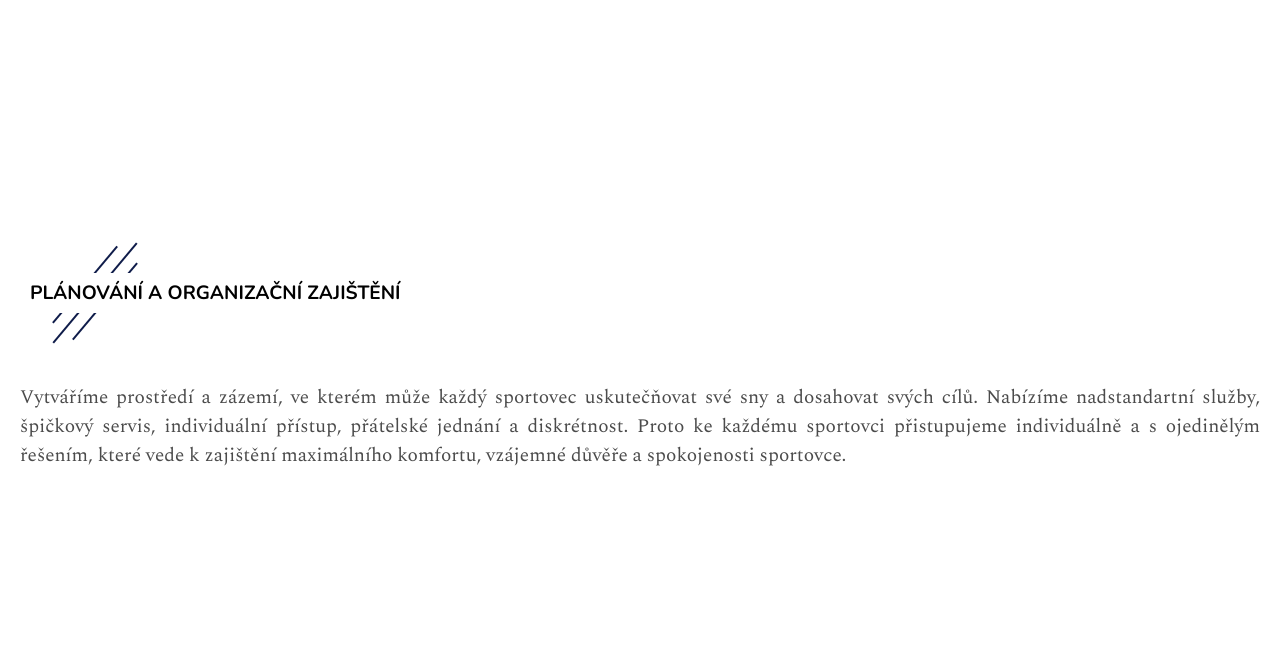
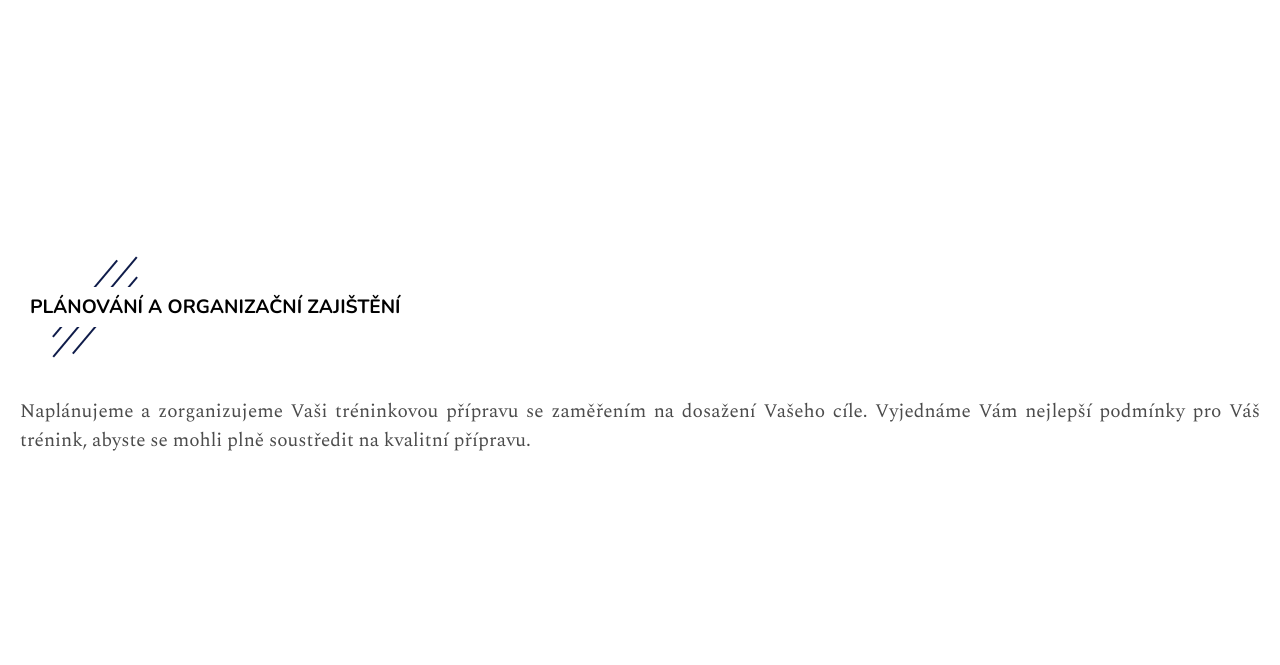
Before and after one commit to Eleansphere/Golf, a PHP site: page /index-cs.php in a window 1280 px wide. Shown: the part 1592-2257 px from the top of the page. Run offline with PHP 8.4, Linux system fonts and the light colour scheme; some libraries are stand-ins or nearby versions.

Commit message:
change_3_10

```diff
--- a/parts/en/slidepanel-en.php
+++ b/parts/en/slidepanel-en.php
@@ -1,6 +1,6 @@
 <div class="video-filter">
     <div class="slideshow-large-text">
-        WE WILL HELP YOUR <p class="slideshow-title-text">CAREER</p> GROW!
+        HELPING RISING STARS TO REACH <p class="slideshow-title-text">THEIR</p> POTENCIAL!
     </div>
 </div>
 
--- a/parts/investice-cs.php
+++ b/parts/investice-cs.php
@@ -11,7 +11,7 @@
 <div class="video-2-filter">
     <div class="all-flex-center">
         <div class="investice-article all-flex-center">
-           <p> Pokud máte jakýkoliv dotaz, neváhejte nás kontaktovat, prostřednictvím kontaktního formuláře.</p>
+           <p> Pokud máte jakýkoliv dotaz, neváhejte nás kontaktovat, prostřednictvím formuláře.</p>
         </div>
 
     </div>
--- a/parts/servicesSlideshow-cs.php
+++ b/parts/servicesSlideshow-cs.php
@@ -110,11 +110,11 @@
 <script>
     const article1 = {
         title: "PLÁNOVÁNÍ A ORGANIZAČNÍ ZAJIŠTĚNÍ",
-        text: "Vytváříme prostředí a zázemí, ve kterém může každý sportovec uskutečňovat své sny a dosahovat svých cílů. Nabízíme nadstandartní služby, špičkový servis, individuální přístup, přátelské jednání a diskrétnost. Proto ke každému sportovci přistupujeme individuálně a s ojedinělým řešením, které vede k zajištění maximálního komfortu, vzájemné důvěře a spokojenosti sportovce."
+        text: "Naplánujeme a zorganizujeme Vaši tréninkovou přípravu se zaměřením na dosažení Vašeho cíle. Vyjednáme Vám nejlepší podmínky pro Váš trénink, abyste se mohli plně soustředit na kvalitní přípravu."
     }
     const article2 = {
         title: "KARIÉRNÍ PLÁNOVÁNÍ",
-        text: "Pomůžeme Vám najít optimální cestu k dosažení Vašeho profesionálního sportovního cíle. Pomůžeme Vám stanovovat průběžné cíle, sledovat je, podrobně vyhodnocovat."
+        text: "Pomůžeme Vám najít optimální cestu k dosažení Vašeho profesionálního sportovního cíle. Pomůžeme Vám stanovit průběžné cíle, sledovat je, vyhodnocovat a přizpůsobovat jim cestu k dosažení cíle."
     }
     const article3 = {
         title: "ORGANIZAČNÍ ZAJIŠTĚNÍ ÚČASTI NA TURNAJÍCH",
@@ -122,11 +122,11 @@
     }
     const article4 ={
         title:"ZPROSTŘEDKOVÁNÍ SPONZORSKÝCH KONTRAKTŮ",
-        text:"Pomůžeme Vám s vytvořením projektu, který sponzorovi představí Vaši činnost, Vaše úspěchy a plány do budoucna. Součástí projektu je také návrh protiplnění sponzorům (něco zpět za poskytnutý sponzoring). Rádi bychom totiž sponzora udrželi i pro další sezóny, proto se o něj musíme starat a něco mu nabídnout. Sponzor získá mediální a marketingovou propagaci a další činnosti, které může za svůj sponzoring obdržet."
+        text:"Pomůžeme Vám s vytvořením projektu, který sponzorovi představí Vaši činnost, Vaše úspěchy a plány do budoucna. Součástí projektu je také návrh protiplnění sponzorům (něco zpět za poskytnutý sponzoring), rádi bychom totiž sponzora udrželi i pro další sezóny, proto se o něj musíme starat a něco mu nabídnout. Sponzor získá mediální a marketingovou propagaci, a další činnosti, které může za svůj sponzoring obdržet."
     }
     const article5 ={
         title:"MEDIÁLNÍ PREZENTACE A PR",
-        text:"Vytváříme prostředí, pro co nejlepší prezentaci samotného sportovce. Sestavujeme marketingové strategie, které pomáhají vytvářet zlepšení image sportovce a zvyšují povědomí o jeho činnosti. Motivujeme obchodní partnery a sponzory k přímému sponzoringu a navázání spolupráce s daným sportovcem. Nepřetržitě pracujeme s nástroji mediální propagace k maximální prezentaci sportovce."
+        text:"Vytváříme prostředí, pro co nejlepší prezentaci samotného sportovce, sestavujeme marketingové strategie, které pomáhají vytvářet zlepšení image sportovce a zvyšují povědomí o jeho činnosti. Motivujeme obchodní partnery a sponzory k přímému sponzoringu a navázání spolupráce s daným sportovcem. Nepřetržitě pracujeme s nástroji mediální propagace k maximální prezentaci sportovce."
     }
     const article6 ={
         title:"ZAJIŠTĚNÍ ODBORNÝCH ZDRAVOTNÍCH SLUŽEB",
@@ -146,7 +146,7 @@
     }
     const article10 ={
         title:"PORADENSTVÍ V OBLASTI SPORTOVNÍHO VYBAVENÍ",
-        text:"Poradíme, jaká konkrétní sportovní výbava nejlepší podpoří Váš výkon."
+        text:"Poradíme, s jakým konkrétním sportovním výbavením dosáhnete nejlepšího výkonu."
     }
     const article11 ={
         title:"FINANČNÍ, DAŇOVÉ A INVESTIČNÍ PORADENTSTVÍ",
```
